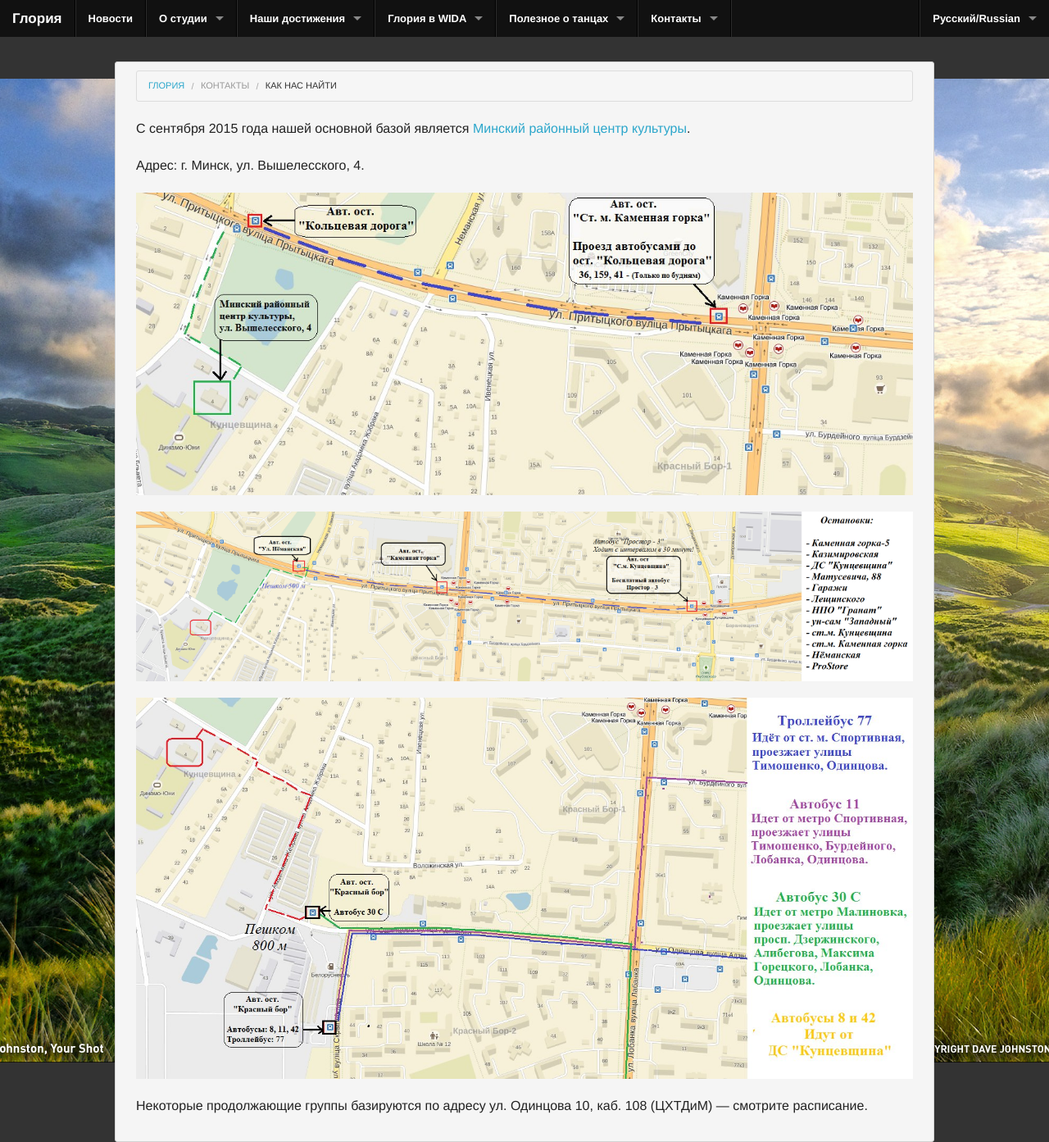
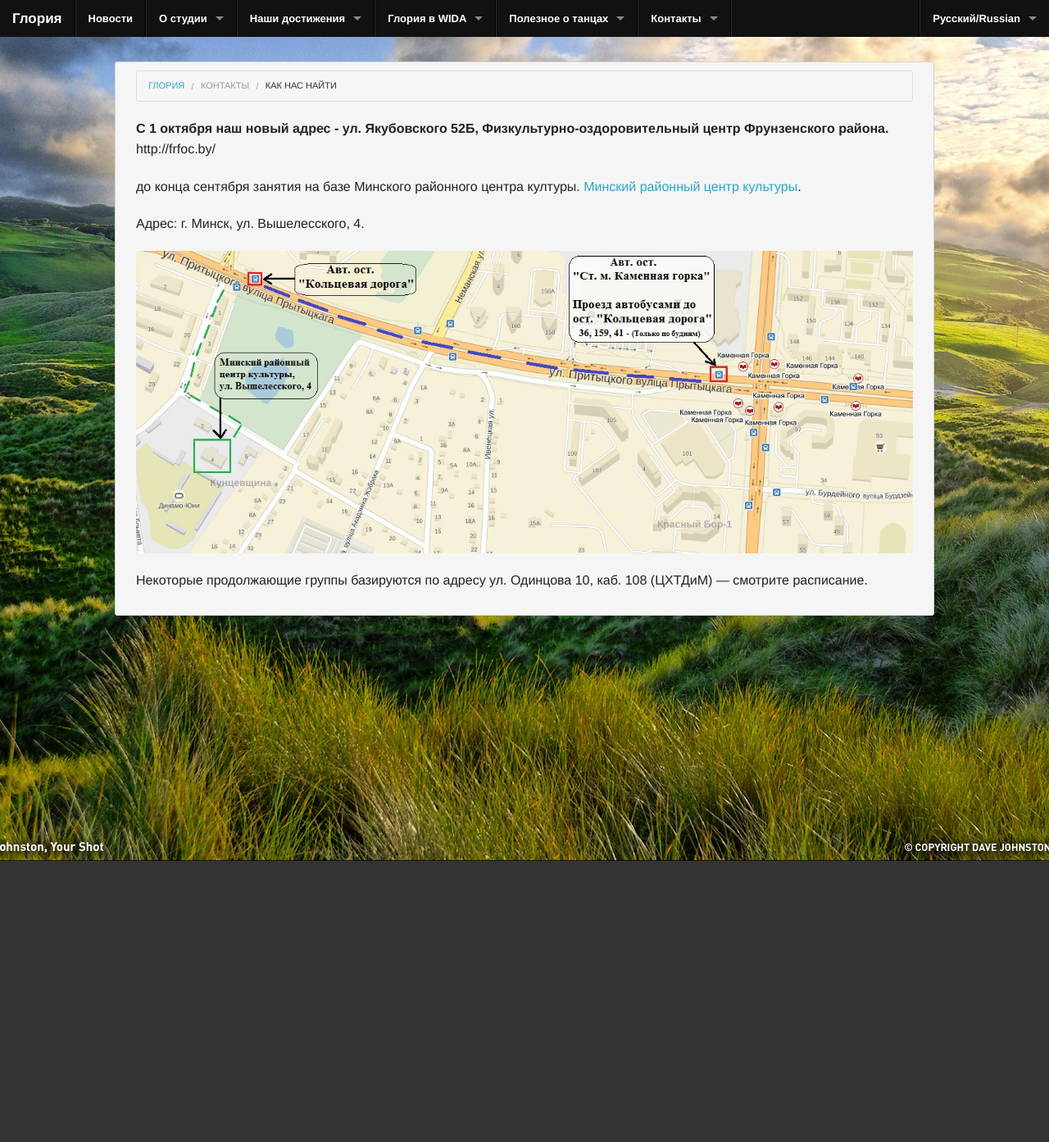
Before and after one commit to gloria-studio/gloria-studio.github.io, a Jekyll site: the page built from contacts/contact/index.md, in a window 1280 px wide. Shown: the whole page at 82% size. Built offline with Jekyll 4.4.1, drawn with Linux system fonts in a browser that asks for light colours; Markdown is read by kramdown in place of the engine named in the settings.

Commit message:
Updated index.md

```diff
--- a/contacts/contact/index.md
+++ b/contacts/contact/index.md
@@ -5,14 +5,14 @@ level2_title: Контакты
 published: true
 ---
 
-С сентября 2015 года нашей основной базой является [Минский районный центр культуры](http://www.mrik.gov.by/ru/mr_centr_kultury/).
+
+**С 1 октября наш новый адрес - ул. Якубовского 52Б, Физкультурно-оздоровительный центр Фрунзенского района.** http://frfoc.by/
+
+
+до конца сентября занятия на базе Минского районного центра културы. [Минский районный центр культуры](http://www.mrik.gov.by/ru/mr_centr_kultury/).
 
 Адрес: г. Минск, ул. Вышелесского, 4.
 
 ![](/img/map1.jpg)
 
-![](/img/map2.png)
-
-![](/img/map3.jpg)
-
 Некоторые продолжающие группы базируются по адресу ул. Одинцова 10, каб. 108 (ЦХТДиМ) --- смотрите расписание.
```
